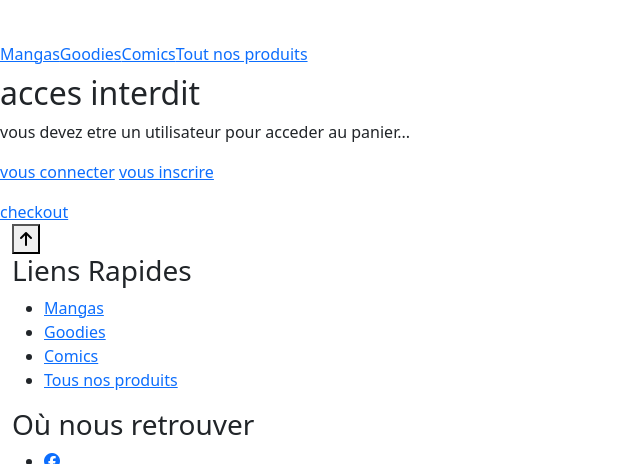
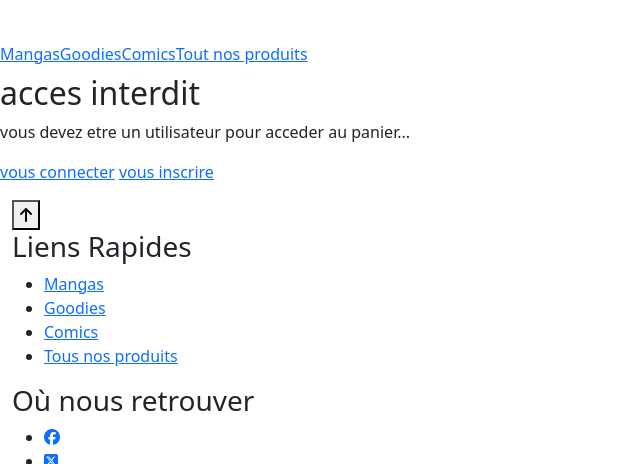
Before and after one commit to GBwele/graphik-galaxy, a Symfony app: template graphik-galaxy/templates/panier/index.html.twig in a window 1280 px wide. Shown: the part 414-878 px from the top of the page, without its empty margins (0-640 px from the left). Run offline with Twig, Linux system fonts and the light colour scheme; the template is opened without the code that fills it: most values are stand-ins (such as "Sample title", 1, 10 or a date in 2020); some libraries are stand-ins or nearby versions.

Commit message:
envoi de l'apres midi

```diff
--- a/graphik-galaxy/templates/panier/index.html.twig
+++ b/graphik-galaxy/templates/panier/index.html.twig
@@ -1,6 +1,7 @@
 {% extends 'base.html.twig' %}
 
-{% block title %}Votre Panier{% endblock %}
+{% block title %}Votre Panier
+{% endblock %}
 
 {% block body %}
 	{% if (app.user is empty) %}
@@ -46,6 +47,8 @@
 									<td>{{ produit.name }}</td>
 									<td>
 										<input type="number" onchange="updateQuantity(event, '{{ id }}')" class="quantity" min="1" value="{{ produit.quantity }}">
+										<span id="panier_stock-{{id}}" style="color:red; display:none; transition: opacity 0.3s ease;">produit non disponible, pas assez de stocks （；´д｀）ゞ</span>
+
 
 									</td>
 									<td>{{ produit.price }}€</td>
@@ -76,12 +79,11 @@
 </p>
 </div>
 
+{% if cart is not empty and app.user %}
 
-
-<div class="checkout">
-	<a href="{{ path('app_payment')}}">checkout</a>
+<div class="checkout ">
+	<a href="{{ path('app_payment')}}">Proceder au paiement</a>
 </div>
-
-
+{% endif %}
 
 {% endblock %}
```
